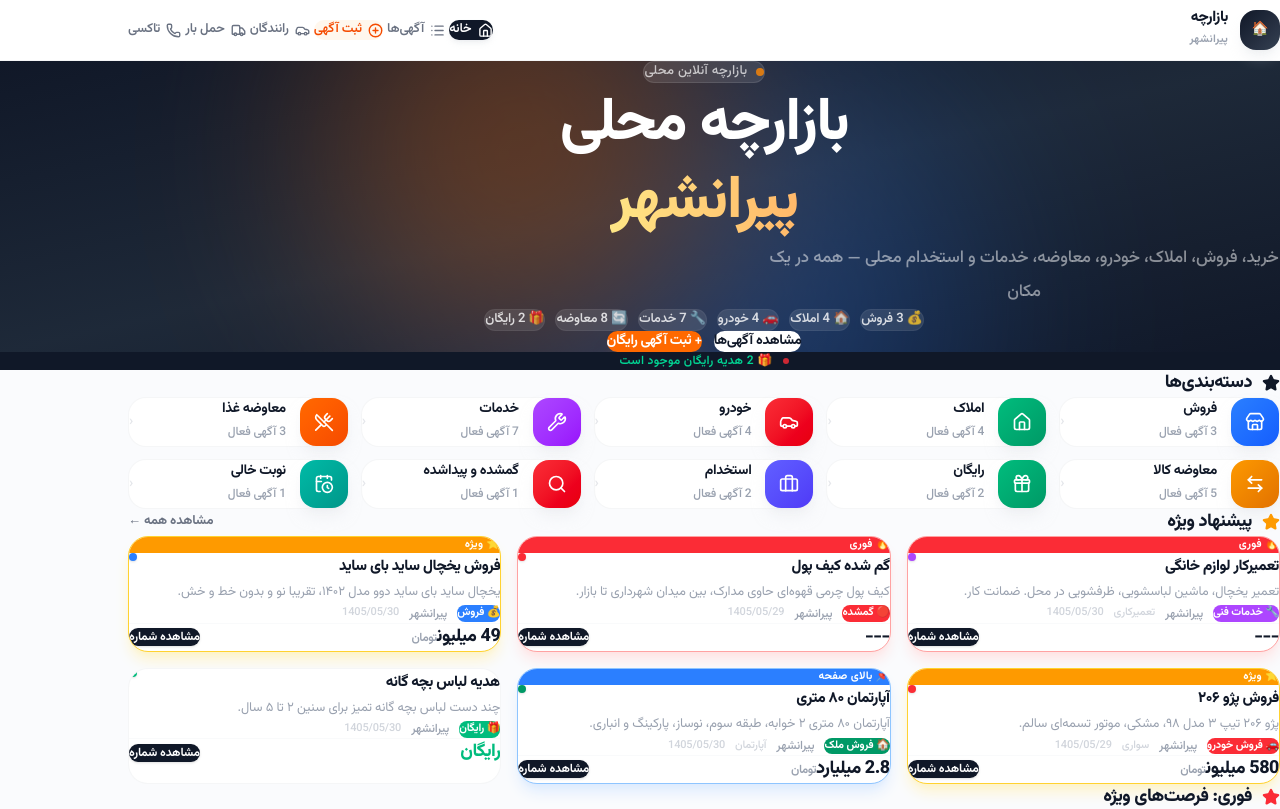
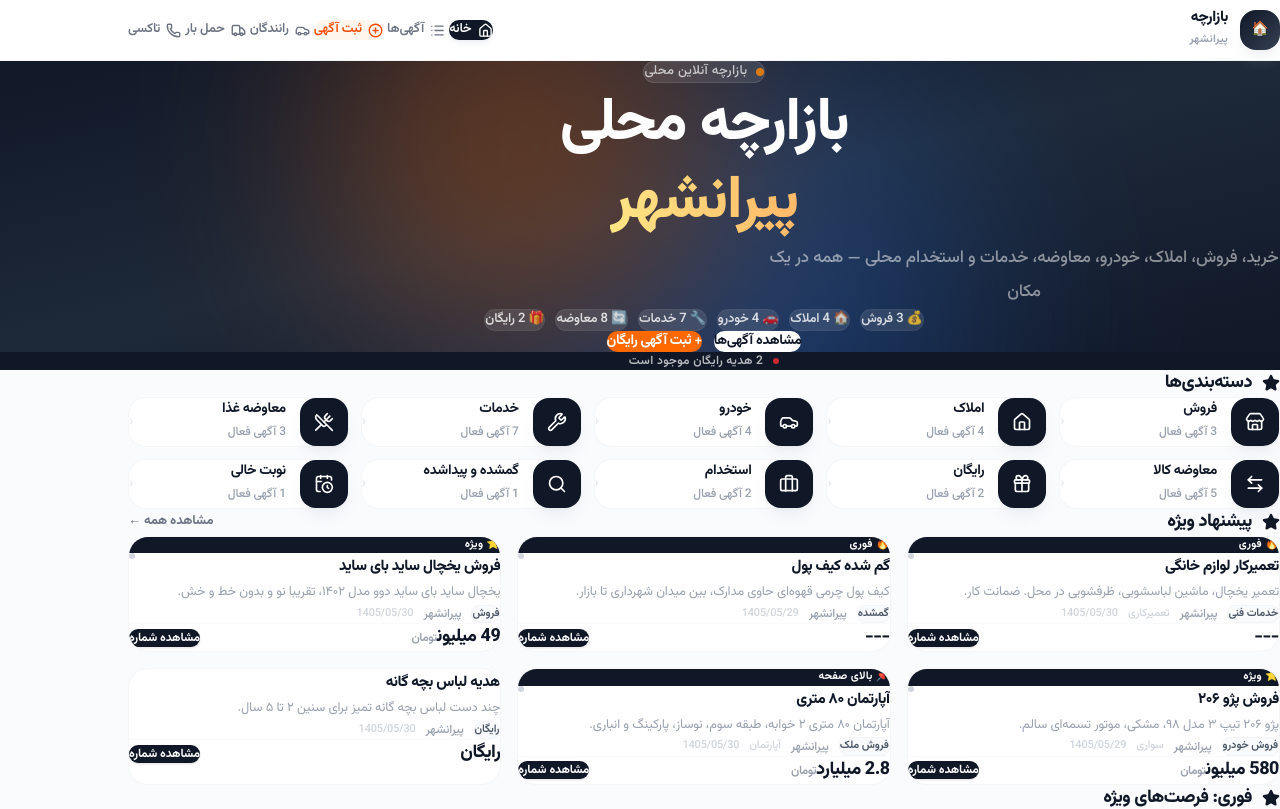
Before and after one commit to rahmatpourmba-crypto/piranshahr-web, a React (Vite) app: page / in a window 1280 px wide. Shown: the top 809 px of the page. Built offline with nearby package versions, Linux system fonts and the light colour scheme.

Commit message:
Minimalist design: remove all colors, monochrome black/gray, clean cards, payment for drivers

```diff
--- a/src/components/AdCard.jsx
+++ b/src/components/AdCard.jsx
@@ -1,24 +1,9 @@
 import { trackView } from '../utils/tracker'
 
-const typeColor = {
-  فروش: 'bg-blue-500', معاوضه: 'bg-orange-500', 'معاوضه غذا': 'bg-orange-500', 'معاوضه کالا': 'bg-orange-500',
-  رایگان: 'bg-emerald-500', استخدام: 'bg-purple-500', 'درخواست نیرو': 'bg-indigo-500',
-  گمشده: 'bg-red-500', پیداشده: 'bg-teal-500', 'نوبت خالی': 'bg-cyan-500',
-  'فروش ملک': 'bg-emerald-600', اجاره: 'bg-teal-600', 'فروش خودرو': 'bg-red-500',
-  'خدمات فنی': 'bg-purple-500', 'خدمات خودرو': 'bg-amber-500', 'خدمات ساختمانی': 'bg-indigo-500',
-}
-const typeEmoji = {
-  فروش: '💰', معاوضه: '🔄', 'معاوضه غذا': '🍲', 'معاوضه کالا': '🔄',
-  رایگان: '🎁', استخدام: '💼', 'درخواست نیرو': '👷',
-  گمشده: '🔴', پیداشده: '🟢', 'نوبت خالی': '🗓',
-  'فروش ملک': '🏠', اجاره: '🏠', 'فروش خودرو': '🚗',
-  'خدمات فنی': '🔧', 'خدمات خودرو': '🚗', 'خدمات ساختمانی': '🏗',
-}
-
 const premiumStyle = {
-  'ویژه': { border: 'border-amber-300', badge: 'bg-amber-500', label: '⭐ ویژه', shadow: 'shadow-amber-100' },
-  'بالای صفحه': { border: 'border-blue-300', badge: 'bg-blue-500', label: '📌 بالای صفحه', shadow: 'shadow-blue-100' },
-  'فوری': { border: 'border-red-300', badge: 'bg-red-500', label: '🔥 فوری', shadow: 'shadow-red-100' },
+  'ویژه': { badge: '⭐ ویژه' },
+  'بالای صفحه': { badge: '📌 بالای صفحه' },
+  'فوری': { badge: '🔥 فوری' },
 }
 
 function formatPrice(price, type) {
@@ -32,23 +17,20 @@ function formatPrice(price, type) {
 
 export default function AdCard({ ad, onReveal }) {
   const handleReveal = () => { trackView(ad.id); onReveal(ad) }
-  const tc = typeColor[ad.type] || typeColor[ad.category] || 'bg-gray-400'
   const ps = ad.premium ? premiumStyle[ad.premium] : null
 
   return (
-    <div className={`bg-white rounded-[20px] border hover:shadow-xl transition-all duration-300 overflow-hidden group cursor-pointer ${
-      ps ? `${ps.border} shadow-lg ${ps.shadow}` : 'border-gray-100/80 hover:border-gray-200'
-    }`}
+    <div className={`bg-white rounded-[20px] border border-gray-100/80 overflow-hidden group cursor-pointer hover:shadow-xl hover:border-gray-200 transition-all duration-300`}
       onClick={handleReveal}>
       {ps && (
-        <div className={`${ps.badge} px-4 py-1.5 text-white text-[11px] font-bold flex items-center gap-1.5 tracking-wide`}>
-          {ps.label}
+        <div className="bg-gray-900 px-4 py-1.5 text-white text-[11px] font-bold flex items-center gap-1.5 tracking-wide">
+          {ps.badge}
         </div>
       )}
       <div className="p-5">
         <div className="flex items-start justify-between mb-3">
           <h3 className="font-extrabold text-gray-900 text-[15px] leading-[1.8] flex-1 ml-3 line-clamp-1 tracking-tight">{ad.title}</h3>
-          <span className={`w-2 h-2 rounded-full ${tc} flex-shrink-0 mt-2 shadow-sm`} />
+          <span className="w-1.5 h-1.5 rounded-full bg-gray-300 flex-shrink-0 mt-2.5" />
         </div>
 
         <p className="text-gray-400 text-[13px] leading-[1.9] mb-4 line-clamp-1">{ad.description}</p>
@@ -56,21 +38,21 @@ export default function AdCard({ ad, onReveal }) {
         {(ad.wants || ad.hasItem) && (
           <div className="flex items-center gap-2 mb-4 flex-wrap">
             {ad.hasItem && (
-              <span className="text-[11px] font-semibold bg-orange-50 text-orange-600 px-3 py-1 rounded-xl border border-orange-100/80">
-                🔄 دارد: {ad.hasItem}
+              <span className="text-[11px] font-semibold bg-gray-50 text-gray-600 px-3 py-1 rounded-xl border border-gray-100">
+                دارد: {ad.hasItem}
               </span>
             )}
             {ad.wants && (
-              <span className="text-[11px] font-semibold bg-emerald-50 text-emerald-600 px-3 py-1 rounded-xl border border-emerald-100/80">
-                🎯 میخواهد: {ad.wants}
+              <span className="text-[11px] font-semibold bg-gray-50 text-gray-600 px-3 py-1 rounded-xl border border-gray-100">
+                میخواهد: {ad.wants}
               </span>
             )}
           </div>
         )}
 
         <div className="flex items-center gap-2.5 mb-4">
-          <span className={`text-[11px] font-bold text-white ${tc} px-2.5 py-1 rounded-lg`}>
-            {typeEmoji[ad.type] || typeEmoji[ad.category] || ''} {ad.type || ad.category}
+          <span className="text-[11px] font-semibold bg-gray-50 text-gray-600 px-2.5 py-1 rounded-lg border border-gray-100">
+            {ad.type || ad.category}
           </span>
           <span className="text-[12px] text-gray-400 font-medium">{ad.city}</span>
           {ad.subType && <span className="text-[11px] text-gray-300 font-medium">{ad.subType}</span>}
@@ -79,8 +61,8 @@ export default function AdCard({ ad, onReveal }) {
 
         <div className="flex items-center justify-between pt-3 border-t border-gray-50">
           <span className={`font-extrabold text-[18px] tracking-tight ${
-            ad.price === 'رایگان' || ad.price === 0 ? 'text-emerald-500' :
-            ad.type === 'معاوضه' ? 'text-orange-500' : 'text-gray-900'
+            ad.price === 'رایگان' || ad.price === 0 ? 'text-gray-900' :
+            ad.type === 'معاوضه' ? 'text-gray-900' : 'text-gray-900'
           }`}>
             {formatPrice(ad.price, ad.type)}
             {ad.price !== 'رایگان' && ad.price !== 0 && ad.type !== 'معاوضه' && ad.price != null &&
--- a/src/components/CategoryCard.jsx
+++ b/src/components/CategoryCard.jsx
@@ -1,21 +1,9 @@
 import { Link } from 'react-router-dom'
 
-const colorMap = {
-  blue: 'from-blue-500 to-blue-600',
-  green: 'from-emerald-500 to-emerald-600',
-  orange: 'from-orange-500 to-orange-600',
-  purple: 'from-purple-500 to-purple-600',
-  red: 'from-red-500 to-red-600',
-  teal: 'from-teal-500 to-teal-600',
-  emerald: 'from-emerald-500 to-emerald-600',
-  amber: 'from-amber-500 to-amber-600',
-  indigo: 'from-indigo-500 to-indigo-600',
-}
-
-export default function CategoryCard({ icon: Icon, title, count, link, color = 'blue' }) {
+export default function CategoryCard({ icon: Icon, title, count, link }) {
   return (
     <Link to={link} className="bg-white rounded-[18px] border border-gray-100/80 p-4 flex items-center gap-3.5 group hover:shadow-lg hover:border-gray-200 hover:-translate-y-0.5 transition-all duration-300">
-      <div className={`w-12 h-12 rounded-2xl bg-gradient-to-br ${colorMap[color] || colorMap.blue} flex items-center justify-center text-white shadow-lg shadow-gray-200/50 flex-shrink-0 group-hover:scale-105 transition-transform duration-300`}>
+      <div className="w-12 h-12 rounded-2xl bg-gray-900 flex items-center justify-center text-white shadow-lg shadow-gray-300/30 flex-shrink-0 group-hover:scale-105 transition-transform duration-300">
         {Icon ? <Icon size={20} strokeWidth={2} /> : <span className="text-lg font-bold">{title[0]}</span>}
       </div>
       <div className="flex-1 min-w-0">
--- a/src/components/LiveBanner.jsx
+++ b/src/components/LiveBanner.jsx
@@ -2,14 +2,14 @@ import { useState, useEffect } from 'react'
 import ads from '../data/ads.json'
 
 const messages = [
-  { text: `${ads.filter((a) => a.category === 'گمشده').length} آگهی گمشده ثبت شده`, color: 'text-red-400', emoji: '🔴' },
-  { text: `${ads.filter((a) => a.category === 'رایگان').length} هدیه رایگان موجود است`, color: 'text-emerald-400', emoji: '🎁' },
-  { text: `${ads.filter((a) => a.category === 'فروش').length} آگهی فروش ثبت شد`, color: 'text-blue-400', emoji: '💰' },
-  { text: `${ads.filter((a) => a.category === 'املاک').length} آگهی املاک موجود است`, color: 'text-emerald-400', emoji: '🏠' },
-  { text: `${ads.filter((a) => a.category === 'خودرو').length} آگهی خودرو ثبت شد`, color: 'text-red-400', emoji: '🚗' },
-  { text: `${ads.filter((a) => a.category === 'خدمات').length} خدمات فنی و ساختمانی`, color: 'text-purple-400', emoji: '🔧' },
-  { text: `${ads.filter((a) => a.category === 'معاوضه کالا').length} آگهی معاوضه کالا`, color: 'text-orange-400', emoji: '🔄' },
-  { text: `${ads.filter((a) => a.category === 'نوبت خالی').length} نوبت خالی منتظر شماست`, color: 'text-cyan-400', emoji: '🗓' },
+  `${ads.filter((a) => a.category === 'گمشده').length} آگهی گمشده ثبت شده`,
+  `${ads.filter((a) => a.category === 'رایگان').length} هدیه رایگان موجود است`,
+  `${ads.filter((a) => a.category === 'فروش').length} آگهی فروش ثبت شد`,
+  `${ads.filter((a) => a.category === 'املاک').length} آگهی املاک موجود است`,
+  `${ads.filter((a) => a.category === 'خودرو').length} آگهی خودرو ثبت شد`,
+  `${ads.filter((a) => a.category === 'خدمات').length} خدمات فنی و ساختمانی`,
+  `${ads.filter((a) => a.category === 'معاوضه کالا').length} آگهی معاوضه کالا`,
+  `${ads.filter((a) => a.category === 'نوبت خالی').length} نوبت خالی منتظر شماست`,
 ]
 
 export default function LiveBanner() {
@@ -18,14 +18,13 @@ export default function LiveBanner() {
     const t = setInterval(() => setIndex((p) => (p + 1) % messages.length), 3500)
     return () => clearInterval(t)
   }, [])
-  const msg = messages[index]
 
   return (
     <div className="bg-gray-900 py-2.5 px-5">
       <div className="max-w-6xl mx-auto flex items-center justify-center gap-2.5">
         <span className="w-1.5 h-1.5 bg-red-500 rounded-full animate-pulse-dot flex-shrink-0" />
-        <span className={`text-[12px] font-semibold transition-all duration-500 ${msg.color} tracking-wide`}>
-          {msg.emoji} {msg.text}
+        <span className="text-[12px] font-semibold text-white/70 transition-all duration-500 tracking-wide">
+          {messages[index]}
         </span>
       </div>
     </div>
--- a/src/pages/Home.jsx
+++ b/src/pages/Home.jsx
@@ -9,16 +9,16 @@ import adsData from '../data/ads.json'
 import { getPopularAds, getUrgentAds } from '../utils/recommendations'
 
 const categories = [
-  { icon: Store, title: 'فروش', cat: 'فروش', link: '/ads?cat=فروش', color: 'blue' },
-  { icon: HomeIcon, title: 'املاک', cat: 'املاک', link: '/ads?cat=املاک', color: 'emerald' },
-  { icon: Car, title: 'خودرو', cat: 'خودرو', link: '/ads?cat=خودرو', color: 'red' },
-  { icon: Wrench, title: 'خدمات', cat: 'خدمات', link: '/ads?cat=خدمات', color: 'purple' },
-  { icon: UtensilsCrossed, title: 'معاوضه غذا', cat: 'معاوضه غذا', link: '/ads?cat=معاوضه غذا', color: 'orange' },
-  { icon: ArrowLeftRight, title: 'معاوضه کالا', cat: 'معاوضه کالا', link: '/ads?cat=معاوضه کالا', color: 'amber' },
-  { icon: Gift, title: 'رایگان', cat: 'رایگان', link: '/ads?cat=رایگان', color: 'green' },
-  { icon: Briefcase, title: 'استخدام', cat: 'استخدام', link: '/ads?cat=استخدام', color: 'indigo' },
-  { icon: Search, title: 'گمشده و پیداشده', cat: 'گمشده', link: '/ads?cat=گمشده', color: 'red' },
-  { icon: CalendarClock, title: 'نوبت خالی', cat: 'نوبت خالی', link: '/ads?cat=نوبت خالی', color: 'teal' },
+  { icon: Store, title: 'فروش', cat: 'فروش', link: '/ads?cat=فروش' },
+  { icon: HomeIcon, title: 'املاک', cat: 'املاک', link: '/ads?cat=املاک' },
+  { icon: Car, title: 'خودرو', cat: 'خودرو', link: '/ads?cat=خودرو' },
+  { icon: Wrench, title: 'خدمات', cat: 'خدمات', link: '/ads?cat=خدمات' },
+  { icon: UtensilsCrossed, title: 'معاوضه غذا', cat: 'معاوضه غذا', link: '/ads?cat=معاوضه غذا' },
+  { icon: ArrowLeftRight, title: 'معاوضه کالا', cat: 'معاوضه کالا', link: '/ads?cat=معاوضه کالا' },
+  { icon: Gift, title: 'رایگان', cat: 'رایگان', link: '/ads?cat=رایگان' },
+  { icon: Briefcase, title: 'استخدام', cat: 'استخدام', link: '/ads?cat=استخدام' },
+  { icon: Search, title: 'گمشده و پیداشده', cat: 'گمشده', link: '/ads?cat=گمشده' },
+  { icon: CalendarClock, title: 'نوبت خالی', cat: 'نوبت خالی', link: '/ads?cat=نوبت خالی' },
 ]
 
 export default function Home() {
@@ -39,7 +39,7 @@ export default function Home() {
           <div className="grid grid-cols-2 sm:grid-cols-3 lg:grid-cols-5 gap-3">
             {categories.map((c) => (
               <CategoryCard key={c.cat} icon={c.icon} title={c.title}
-                count={adsData.filter((a) => a.category === c.cat).length} link={c.link} color={c.color} />
+                count={adsData.filter((a) => a.category === c.cat).length} link={c.link} />
             ))}
           </div>
         </section>
@@ -47,7 +47,7 @@ export default function Home() {
         <section>
           <div className="flex items-center justify-between mb-5">
             <div className="flex items-center gap-2.5">
-              <Star size={18} className="text-amber-500 fill-amber-500" />
+              <Star size={18} className="text-gray-900 fill-gray-900" />
               <h2 className="font-extrabold text-[18px] text-gray-900 tracking-tight">پیشنهاد ویژه</h2>
             </div>
             <a href="/piranshahr-web/ads" className="text-[13px] text-gray-500 font-bold hover:text-gray-900 transition-colors">مشاهده همه ←</a>
@@ -60,7 +60,7 @@ export default function Home() {
         {urgentAds.length > 0 && (
           <section>
             <div className="flex items-center gap-2.5 mb-5">
-              <Star size={18} className="text-red-500 fill-red-500" />
+              <Star size={18} className="text-gray-900 fill-gray-900" />
               <h2 className="font-extrabold text-[18px] text-gray-900 tracking-tight">فوری: فرصت‌های ویژه</h2>
             </div>
             <div className="grid grid-cols-1 sm:grid-cols-2 lg:grid-cols-3 gap-4">
```
Also changed, not shown: src/components/CargoCard.jsx (+18 -22 lines), src/components/DriverCard.jsx (+18 -17 lines), src/pages/CargoTransport.jsx (+19 -12 lines), src/pages/Drivers.jsx (+19 -12 lines), src/pages/Taxi.jsx (+25 -15 lines).
